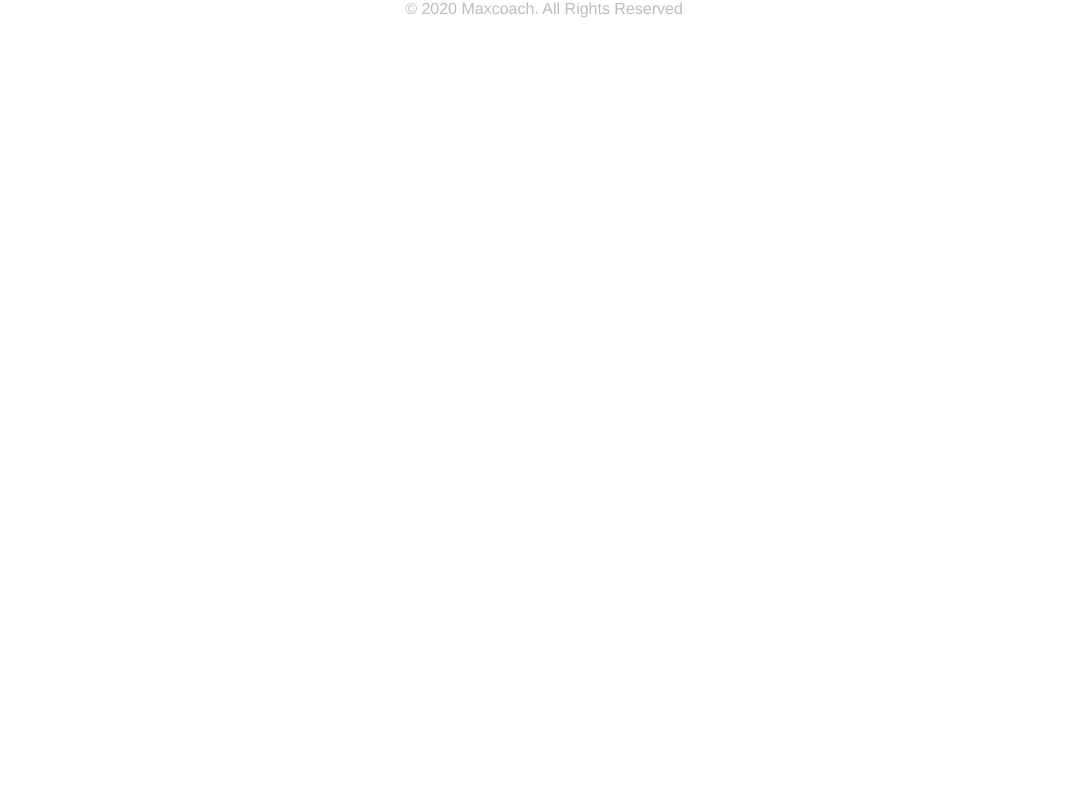
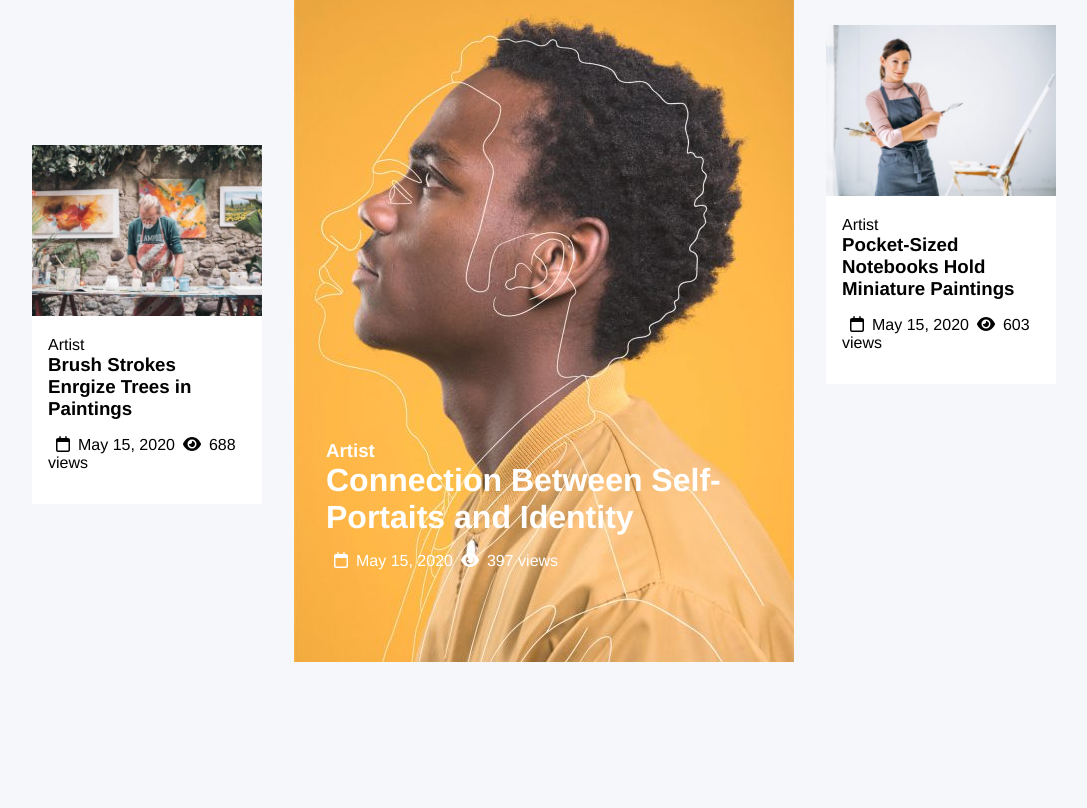
Before and after one commit to Elsti97/proj-html-vuejs, a Vue app: page / in a window 1280 px wide. Shown: the part 4252-5060 px from the top of the page, without its empty margins (96-1183 px from the left). Before the commit the page ends 4286 px from the top, so only its background shows below. Built offline with nearby package versions, Linux system fonts and the light colour scheme; a web font is replaced by a local one.

Commit message:
Articles Section done

```diff
--- a/src/components/main_folder/ContComp2.vue
+++ b/src/components/main_folder/ContComp2.vue
@@ -15,20 +15,95 @@
             :src="require(`../../assets/images/${elem.image}`)"
             alt="photo courses"
           />
-          <p class="color-orange">{{ elem.price }}</p>
-          <h4>{{ elem.name }}</h4>
-          <div class="container color-gray">
-            <p><font-awesome-icon icon="fa-regular fa-file-lines" /> {{ elem.lessons }}</p>
-            <p><font-awesome-icon icon="fa-regular fa-user" /> {{ elem.students }}</p>
+          <div>
+            <p class="color-orange">{{ elem.price }}</p>
+            <h4>{{ elem.name }}</h4>
+            <div class="container color-gray">
+              <p>
+                <font-awesome-icon icon="fa-regular fa-file-lines" />
+                {{ elem.lessons }}
+              </p>
+              <p>
+                <font-awesome-icon icon="fa-regular fa-user" />
+                {{ elem.students }}
+              </p>
+            </div>
           </div>
         </div>
       </div>
-      <button class="orange-button">View all courses <font-awesome-icon icon="fa-solid fa-arrow-right" /></button>
+      <button class="orange-button">
+        View all courses <font-awesome-icon icon="fa-solid fa-arrow-right" />
+      </button>
     </div>
 
     <!--* ARTICLES AND TIPS -->
-    <div>
-
+    <div class="bg-celestino">
+      <div class="text-center width-80">
+        <h1 class="font-celeste">Articles and Tips</h1>
+        <h1>Latest From The Blog</h1>
+        <div class="flex-card">
+          <div class="card-left">
+            <img
+              src="../../assets/images/artist-blog-03-480x356.jpeg"
+              alt="photo blog left"
+            />
+            <div class="text-better">
+              <p>Artist</p>
+              <h3>Brush Strokes Enrgize Trees in Paintings</h3>
+              <div class="m-1">
+                <font-awesome-icon
+                  icon="fa-regular fa-calendar"
+                  class="mx-half"
+                />
+                <span>May 15, 2020</span>
+                <font-awesome-icon icon="fa-solid fa-eye" class="mx-half" />
+                <span>688 views</span>
+              </div>
+            </div>
+          </div>
+          <div class="card-center">
+            <div class="relative">
+              <img
+                class="m-5 relative"
+                src="../../assets/images/artist-blog-02-500x680.jpg"
+                alt="photo blog cx"
+              />
+              <div class="absolute text-better">
+                <h3>Artist</h3>
+                <h1>Connection Between Self-Portaits and Identity</h1>
+                <div class="m-1">
+                  <font-awesome-icon
+                    icon="fa-regular fa-calendar"
+                    class="mx-half"
+                  />
+                  <span>May 15, 2020</span>
+                  <font-awesome-icon icon="fa-solid fa-eye" class="mx-half" />
+                  <span>397 views</span>
+                </div>
+              </div>
+            </div>
+          </div>
+          <div class="card-right">
+            <img
+              src="../../assets/images/artist-blog-01-480x356.jpg"
+              alt="photo blog cx"
+            />
+            <div class="text-better">
+              <p>Artist</p>
+              <h3>Pocket-Sized Notebooks Hold Miniature Paintings</h3>
+              <div class="m-1">
+                <font-awesome-icon
+                  icon="fa-regular fa-calendar"
+                  class="mx-half"
+                />
+                <span>May 15, 2020</span>
+                <font-awesome-icon icon="fa-solid fa-eye" class="mx-half" />
+                <span>603 views</span>
+              </div>
+            </div>
+          </div>
+        </div>
+      </div>
     </div>
 
     <!--* EVENTS -->
@@ -49,10 +124,10 @@ export default {
 .width-80 {
   width: 80%;
   margin: 3rem auto;
-  .orange-button{
+  .orange-button {
     font-size: 1.2rem;
     font-weight: bold;
-    color: #EF6F31;
+    color: #ef6f31;
     background-color: lightgray;
     border: none;
     margin-top: 3rem;
@@ -72,9 +147,9 @@ export default {
     text-align: start;
     p,
     h4 {
-      padding: 0.8rem .5rem;
+      padding: 0.8rem 0.5rem;
     }
-    h4{
+    h4 {
       width: 80%;
     }
     img {
@@ -82,12 +157,63 @@ export default {
     }
   }
 }
-.color-gray{
+.color-gray {
   color: gray;
-  font-size: .9rem;
+  font-size: 0.9rem;
 }
-.color-orange{
+.color-orange {
   color: orange;
   font-weight: bold;
 }
+.bg-celestino {
+  background-color: #f5f7fa;
+  padding: 1rem 0;
+}
+.m-5 {
+  margin: 5rem 0;
+}
+.flex-card {
+  display: flex;
+  justify-content: center;
+  align-items: center;
+  .card-left,
+  .card-right {
+    width: 40%;
+    background-color: white;
+    img {
+      max-width: 100%;
+    }
+  }
+  .card {
+    display: flex;
+    align-items: flex-start;
+  }
+}
+.relative {
+  position: relative;
+  .absolute {
+    position: absolute;
+    color: white;
+    bottom: 0;
+    left: 0;
+    right: 0;
+    padding: 1rem 2rem 10rem;
+  }
+}
+.card-center {
+  padding: 2rem;
+}
+.card-right{
+  margin-bottom: 15rem;
+}
+.text-better {
+  padding: 1rem;
+  text-align: left;
+}
+.mx-half {
+  margin: 0 0.5rem;
+}
+.m-1{
+  margin: 1rem 0;
+}
 </style>
--- a/src/main.js
+++ b/src/main.js
@@ -11,12 +11,12 @@ import { library } from '@fortawesome/fontawesome-svg-core'
 import { FontAwesomeIcon } from '@fortawesome/vue-fontawesome'
 
 /* import specific icons */
-import { faUserSecret, faAngleDown, faCircle, faArrowRight } from '@fortawesome/free-solid-svg-icons'
+import { faUserSecret, faAngleDown, faCircle, faArrowRight, faEye } from '@fortawesome/free-solid-svg-icons'
 import { faTwitter, faFacebookF, faInstagram, faLinkedin} from '@fortawesome/free-brands-svg-icons'
-import { faClock, faFileLines, faUser } from '@fortawesome/free-regular-svg-icons'
+import { faClock, faFileLines, faUser, faCalendar } from '@fortawesome/free-regular-svg-icons'
 
 /* add icons to the library */
-library.add(faUserSecret, faClock, faTwitter, faFacebookF, faInstagram, faLinkedin, faAngleDown, faCircle, faFileLines, faUser, faArrowRight )
+library.add(faUserSecret, faClock, faTwitter, faFacebookF, faInstagram, faLinkedin, faAngleDown, faCircle, faFileLines, faUser, faArrowRight, faCalendar, faEye )
 
 /* add font awesome icon component */
 Vue.component('font-awesome-icon', FontAwesomeIcon)
```
